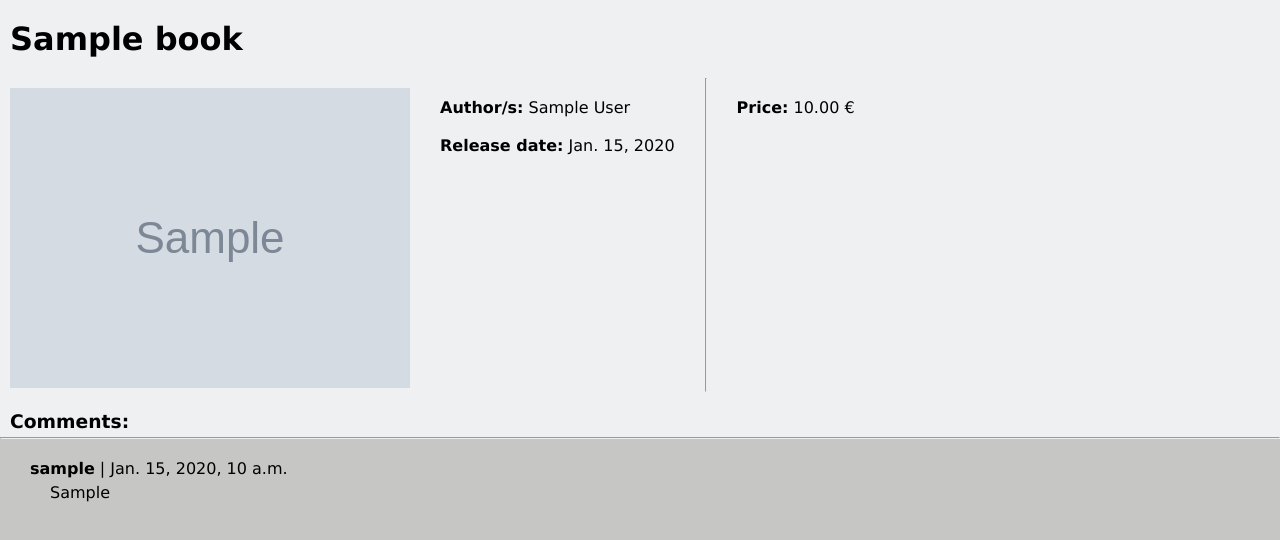
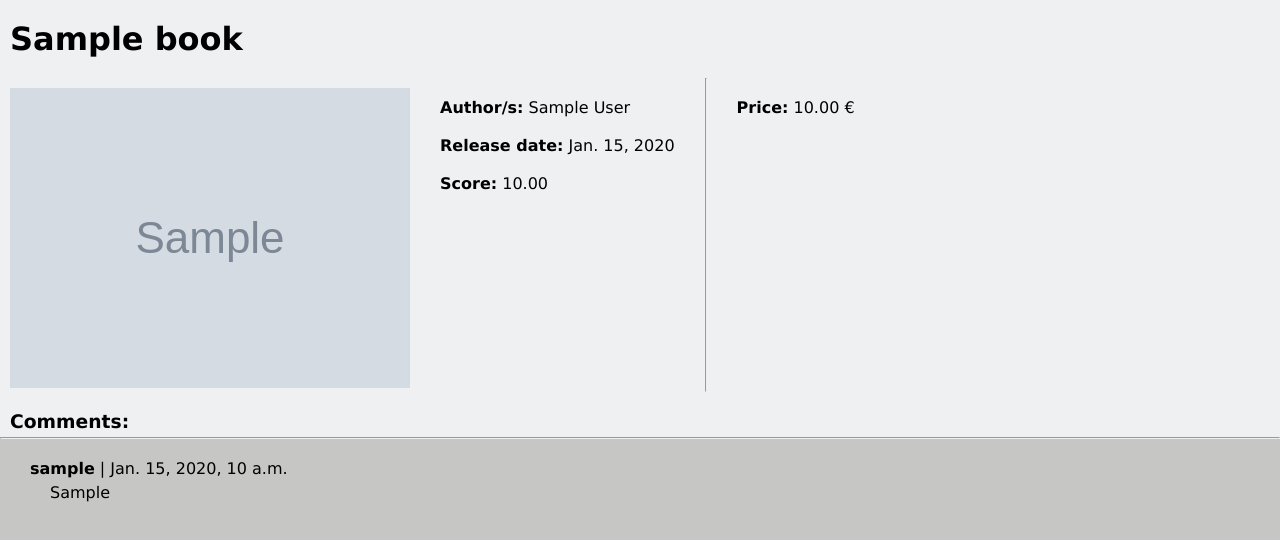
Before and after one commit to BernardoZF/PSI_EXTRAORDINARIA, a Django app: a page that uses templates/catalog/book_detail.html in a window 1280 px wide. Shown: the part 47-587 px from the top of the page. Run offline with Django 3.2, Linux system fonts and the light colour scheme; tables that the repository leaves empty hold one stand-in row (values such as "Sample post"); grey boxes marked "Sample" are stand-in pictures.

Commit message:
ahora fufaba

```diff
--- a/templates/catalog/book_detail.html
+++ b/templates/catalog/book_detail.html
@@ -18,6 +18,8 @@
       <p><strong>Author/s:</strong> {% for author in book.author.all %} {{ author }}{% if not forloop.last %}, {% endif %}{% endfor %}</p>
       <br>
       <p><strong>Release date:</strong> {{ book.date }}</p>
+      <br>
+      <p><strong>Score:</strong> {{book.score}}</p>
     </div>
 
     <hr>
```
